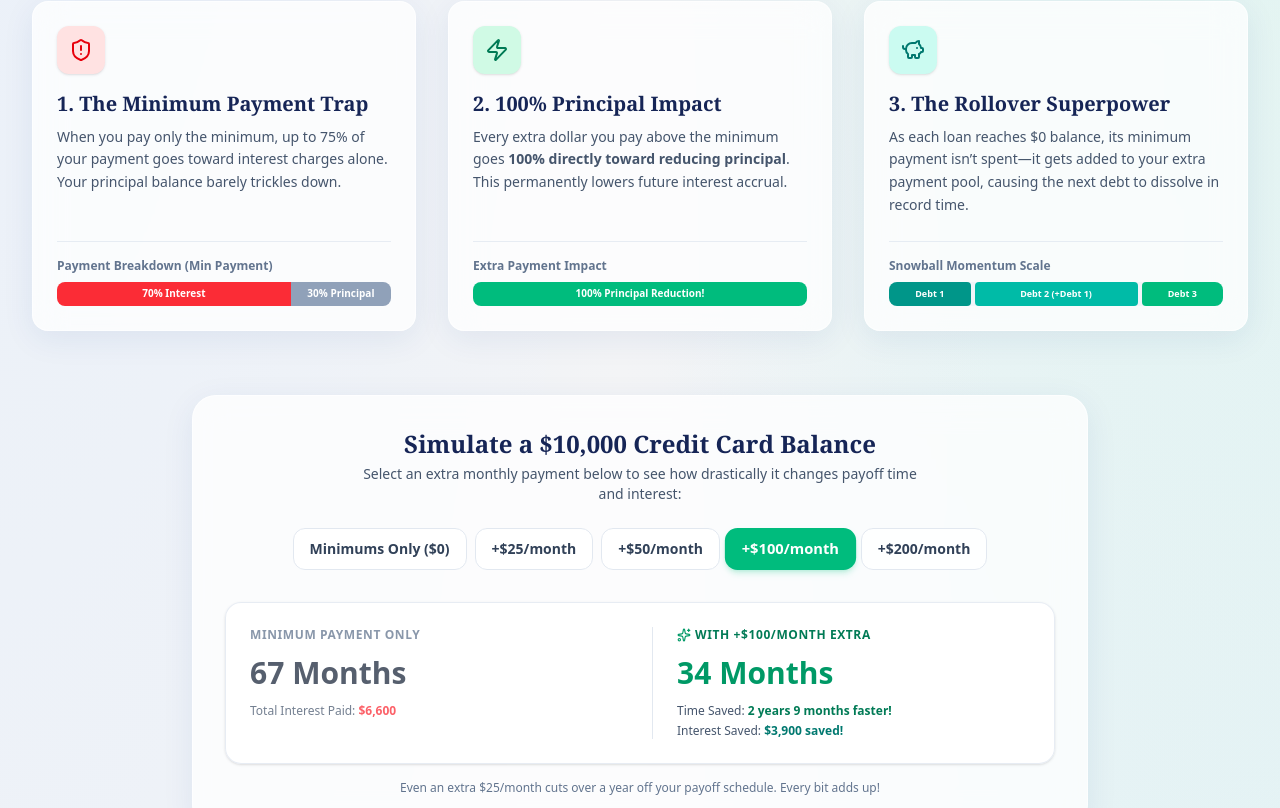
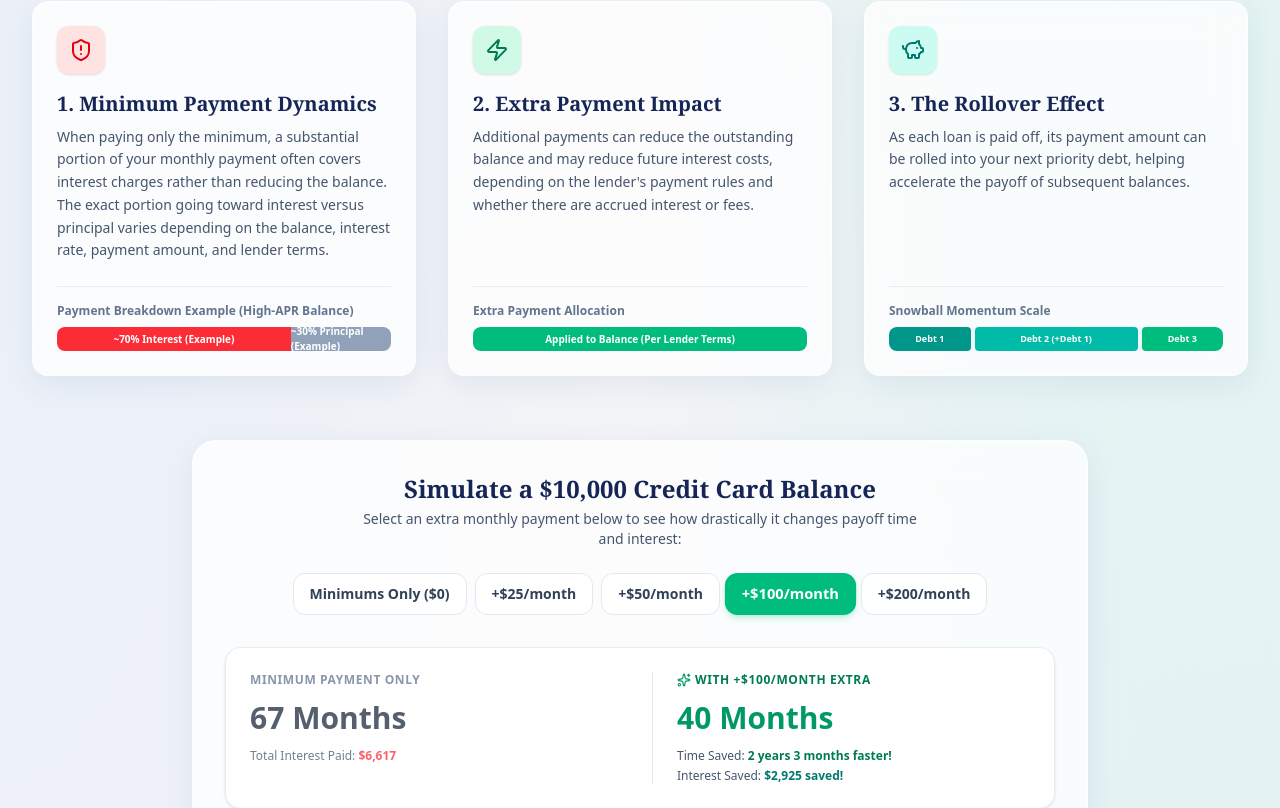
Before and after one commit to jswopes891-blip/debt-be-less, a React (Vite) app: page / in a window 1280 px wide. Shown: the part 6319-7127 px from the top of the page. Built offline with nearby package versions, Linux system fonts and the light colour scheme.

Commit message:
Update EducationalSection.tsx

```diff
--- a/src/components/EducationalSection.tsx
+++ b/src/components/EducationalSection.tsx
@@ -13,13 +13,13 @@ import {
 export const EducationalSection: React.FC = () => {
   const [selectedTier, setSelectedTier] = useState<number>(100);
 
-  // Sample scenario: $10,000 credit card balance @ 20% APR with $250 min payment
+  // Sample scenario: $10,000 credit card balance @ 20% APR with $250 min payment (independently calculated)
   const scenarios: Record<number, { months: number; interest: number; yearsSaved: string; interestSaved: number }> = {
-    0: { months: 67, interest: 6600, yearsSaved: '0 years', interestSaved: 0 },
-    25: { months: 54, interest: 4800, yearsSaved: '1 year 1 month', interestSaved: 1800 },
-    50: { months: 45, interest: 3800, yearsSaved: '1 year 10 months', interestSaved: 2800 },
-    100: { months: 34, interest: 2700, yearsSaved: '2 years 9 months', interestSaved: 3900 },
-    200: { months: 23, interest: 1700, yearsSaved: '3 years 8 months', interestSaved: 4900 },
+    0: { months: 67, interest: 6617, yearsSaved: '0 years', interestSaved: 0 },
+    25: { months: 57, interest: 5499, yearsSaved: '10 months', interestSaved: 1118 },
+    50: { months: 50, interest: 4718, yearsSaved: '1 year 5 months', interestSaved: 1899 },
+    100: { months: 40, interest: 3692, yearsSaved: '2 years 3 months', interestSaved: 2925 },
+    200: { months: 28, interest: 2595, yearsSaved: '3 years 3 months', interestSaved: 4022 },
   };
 
   const currentScenario = scenarios[selectedTier] || scenarios[100];
@@ -38,7 +38,7 @@ export const EducationalSection: React.FC = () => {
             How an Interest Savings Calculator Helps You Pay Off Debt Faster
           </h2>
           <p className="mt-3 text-slate-600 text-base sm:text-lg">
-            Minimum payments on a <strong className="font-semibold text-blue-950">credit card payoff calculator</strong> reveal how high APRs keep you trapped. See how adding even small monthly extra payments transforms your <strong className="font-semibold text-blue-950">debt payoff schedule</strong> and accelerates your journey to becoming completely debt-free.
+            Minimum payments on a <strong className="font-semibold text-blue-950">credit card payoff calculator</strong> illustrate how interest accumulates over time. See how adding even small monthly extra payments affects your <strong className="font-semibold text-blue-950">debt payoff schedule</strong> and can help you reach a debt-free date sooner.
           </p>
         </div>
 
@@ -51,23 +51,23 @@ export const EducationalSection: React.FC = () => {
               <div className="w-12 h-12 rounded-xl bg-red-100 text-red-600 flex items-center justify-center font-bold mb-4 shadow-sm">
                 <ShieldAlert className="w-6 h-6" />
               </div>
-              <h3 className="text-xl font-bold text-blue-950 title-serif mb-2">1. The Minimum Payment Trap</h3>
+              <h3 className="text-xl font-bold text-blue-950 title-serif mb-2">1. Minimum Payment Dynamics</h3>
               <p className="text-xs sm:text-sm text-slate-600 leading-relaxed">
-                When you pay only the minimum, up to 75% of your payment goes toward interest charges alone. Your principal balance barely trickles down.
+                When paying only the minimum, a substantial portion of your monthly payment often covers interest charges rather than reducing the balance. The exact portion going toward interest versus principal varies depending on the balance, interest rate, payment amount, and lender terms.
               </p>
             </div>
 
             {/* Visual Bar Diagram */}
             <div className="mt-6 pt-4 border-t border-slate-200/80 space-y-2">
               <div className="text-xs text-slate-500 font-bold flex justify-between">
-                <span>Payment Breakdown (Min Payment)</span>
+                <span>Payment Breakdown Example (High-APR Balance)</span>
               </div>
               <div className="h-6 w-full bg-slate-100 rounded-lg overflow-hidden flex">
                 <div className="h-full bg-red-500 text-[10px] font-bold text-white flex items-center justify-center" style={{ width: '70%' }}>
-                  70% Interest
+                  ~70% Interest (Example)
                 </div>
                 <div className="h-full bg-slate-400 text-[10px] font-bold text-white flex items-center justify-center" style={{ width: '30%' }}>
-                  30% Principal
+                  ~30% Principal (Example)
                 </div>
               </div>
             </div>
@@ -79,20 +79,20 @@ export const EducationalSection: React.FC = () => {
               <div className="w-12 h-12 rounded-xl bg-emerald-100 text-emerald-700 flex items-center justify-center font-bold mb-4 shadow-sm">
                 <Zap className="w-6 h-6" />
               </div>
-              <h3 className="text-xl font-bold text-blue-950 title-serif mb-2">2. 100% Principal Impact</h3>
+              <h3 className="text-xl font-bold text-blue-950 title-serif mb-2">2. Extra Payment Impact</h3>
               <p className="text-xs sm:text-sm text-slate-600 leading-relaxed">
-                Every extra dollar you pay above the minimum goes <strong>100% directly toward reducing principal</strong>. This permanently lowers future interest accrual.
+                Additional payments can reduce the outstanding balance and may reduce future interest costs, depending on the lender's payment rules and whether there are accrued interest or fees.
               </p>
             </div>
 
             {/* Visual Bar Diagram */}
             <div className="mt-6 pt-4 border-t border-slate-200/80 space-y-2">
               <div className="text-xs text-slate-500 font-bold flex justify-between">
-                <span>Extra Payment Impact</span>
+                <span>Extra Payment Allocation</span>
               </div>
               <div className="h-6 w-full bg-slate-100 rounded-lg overflow-hidden flex">
                 <div className="h-full bg-emerald-500 text-[10px] font-bold text-white flex items-center justify-center w-full">
-                  100% Principal Reduction!
+                  Applied to Balance (Per Lender Terms)
                 </div>
               </div>
             </div>
@@ -104,9 +104,9 @@ export const EducationalSection: React.FC = () => {
               <div className="w-12 h-12 rounded-xl bg-teal-100 text-teal-700 flex items-center justify-center font-bold mb-4 shadow-sm">
                 <PiggyBank className="w-6 h-6" />
               </div>
-              <h3 className="text-xl font-bold text-blue-950 title-serif mb-2">3. The Rollover Superpower</h3>
+              <h3 className="text-xl font-bold text-blue-950 title-serif mb-2">3. The Rollover Effect</h3>
               <p className="text-xs sm:text-sm text-slate-600 leading-relaxed">
-                As each loan reaches $0 balance, its minimum payment isn’t spent—it gets added to your extra payment pool, causing the next debt to dissolve in record time.
+                As each loan is paid off, its payment amount can be rolled into your next priority debt, helping accelerate the payoff of subsequent balances.
               </p>
             </div>
 
@@ -191,7 +191,7 @@ export const EducationalSection: React.FC = () => {
           </div>
 
           <p className="text-center text-xs text-slate-500 mt-4 font-medium">
-            Even an extra $25/month cuts over a year off your payoff schedule. Every bit adds up!
+            Even an extra $25/month cuts nearly a year (10 months) off your payoff schedule and saves $1,118 in interest. Every bit adds up!
           </p>
         </div>
 
```
